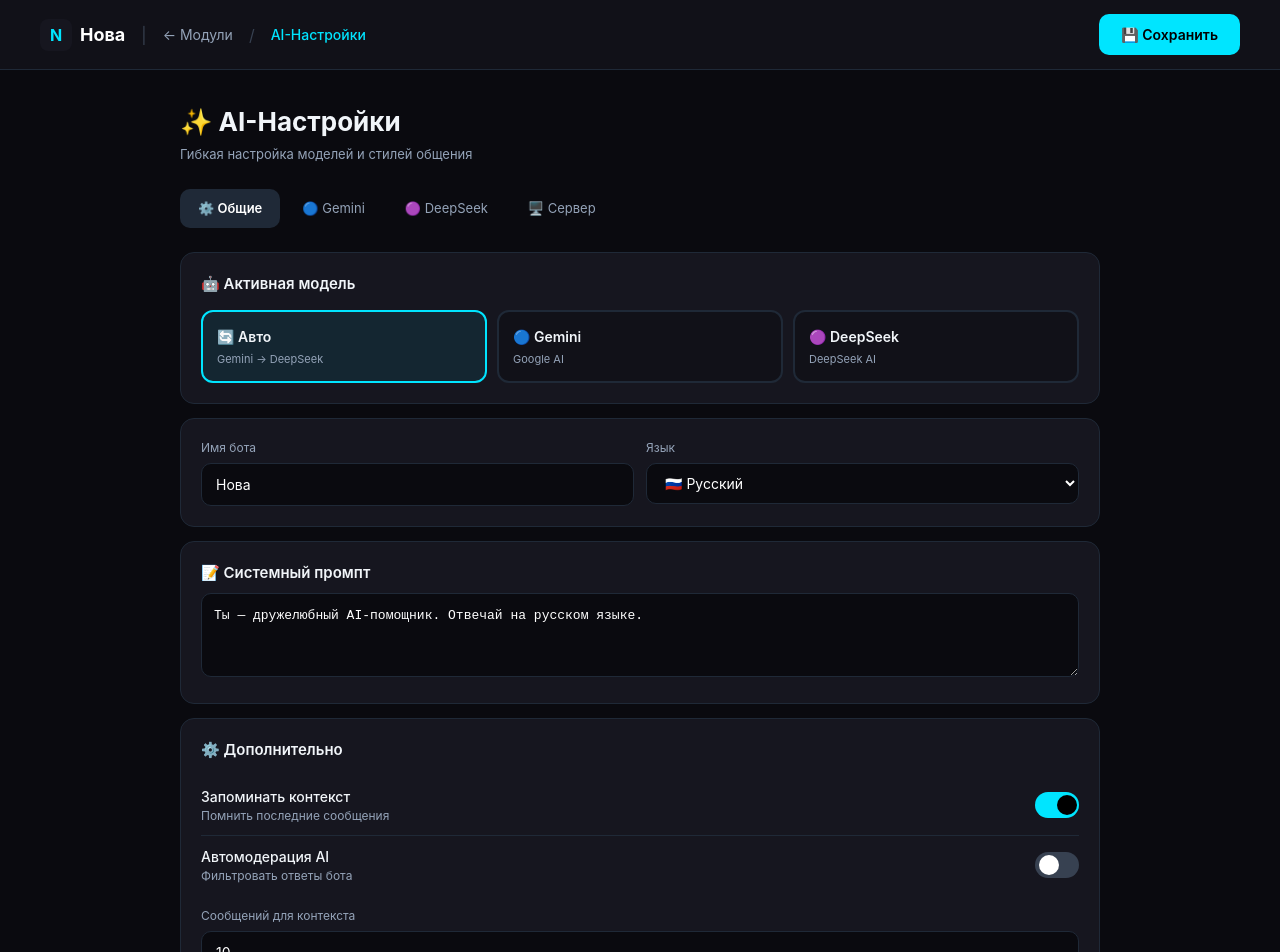
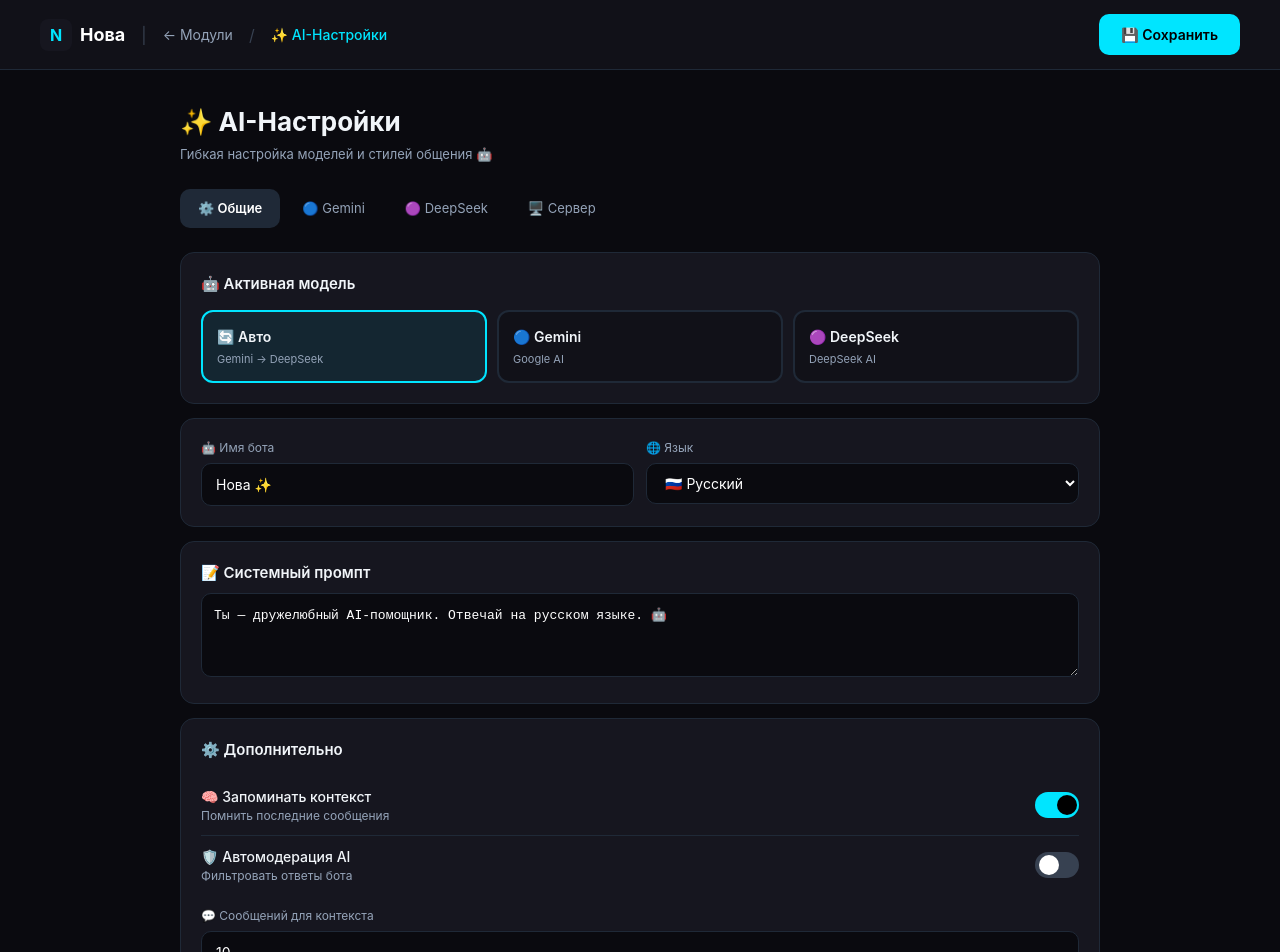
Before and after one commit to R4YDMOND/nova-bot, a Next.js app in the folder frontend/: page /dashboard/ai in a window 1280 px wide. Shown: the top 952 px of the page. Built offline with nearby package versions, Linux system fonts and the light colour scheme.

Commit message:
Update page.tsx

```diff
--- a/frontend/src/app/dashboard/ai/page.tsx
+++ b/frontend/src/app/dashboard/ai/page.tsx
@@ -1,11 +1,21 @@
 "use client"
 
-import { useState, useEffect } from 'react'
+import { useState } from 'react'
+
+// Защита от краша, эмодзи и спецсимволов
+const sanitize = (text: string): string => {
+  if (!text) return ''
+  return text
+    .replace(/[\u0000-\u001F]/g, '')
+    .replace(/[\u200B-\u200D]/g, '')
+    .replace(/[\uFEFF]/g, '')
+    .trim()
+}
 
 export default function AIPage() {
   const [settings, setSettings] = useState({
     // Основные
-    botName: 'Нова',
+    botName: 'Нова ✨',
     language: 'ru',
     activeModel: 'auto',
 
@@ -24,8 +34,8 @@ export default function AIPage() {
     // Общие
     useContext: true,
     contextMessages: 10,
-    systemPrompt: 'Ты — дружелюбный AI-помощник. Отвечай на русском языке.',
-    forbiddenTopics: 'политика, религия, NSFW',
+    systemPrompt: 'Ты — дружелюбный AI-помощник. Отвечай на русском языке. 🤖',
+    forbiddenTopics: 'политика, религия, NSFW 🚫',
     autoModeration: false,
 
     // Привязка к серверу
@@ -74,7 +84,7 @@ export default function AIPage() {
           <span style={{ color: '#374151' }}>|</span>
           <a href="/dashboard/modules" style={{ color: '#94A3B8', textDecoration: 'none', fontSize: '14px' }}>← Модули</a>
           <span style={{ color: '#374151' }}>/</span>
-          <span style={{ color: '#00E5FF', fontSize: '14px', fontWeight: '500' }}>AI-Настройки</span>
+          <span style={{ color: '#00E5FF', fontSize: '14px', fontWeight: '500' }}>✨ AI-Настройки</span>
         </div>
         <button onClick={save} style={{
           padding: '10px 22px', background: saved ? '#22C55E' : '#00E5FF', color: '#000',
@@ -86,7 +96,7 @@ export default function AIPage() {
       <main style={{ padding: '32px 40px', maxWidth: '1000px', margin: '0 auto' }}>
 
         <h1 style={{ fontSize: '26px', fontWeight: '700', marginBottom: '4px' }}>✨ AI-Настройки</h1>
-        <p style={{ color: '#94A3B8', fontSize: '13px', marginBottom: '24px' }}>Гибкая настройка моделей и стилей общения</p>
+        <p style={{ color: '#94A3B8', fontSize: '13px', marginBottom: '24px' }}>Гибкая настройка моделей и стилей общения 🤖</p>
 
         {/* Tabs */}
         <div style={{ display: 'flex', gap: '4px', marginBottom: '24px' }}>
@@ -102,7 +112,7 @@ export default function AIPage() {
               color: activeTab === tab.id ? '#FFF' : '#94A3B8',
               fontWeight: activeTab === tab.id ? '600' : '400',
               cursor: 'pointer', fontSize: '13px', transition: 'all 0.15s'
-            }}>{tab.label}</button>
+            }}>{sanitize(tab.label)}</button>
           ))}
         </div>
 
@@ -125,8 +135,8 @@ export default function AIPage() {
                     border: `2px solid ${settings.activeModel === m.value ? '#00E5FF' : '#1F2937'}`,
                     transition: 'all 0.2s'
                   }}>
-                    <div style={{ fontWeight: '600', fontSize: '14px', marginBottom: '4px' }}>{m.label}</div>
-                    <div style={{ fontSize: '11px', color: '#94A3B8' }}>{m.desc}</div>
+                    <div style={{ fontWeight: '600', fontSize: '14px', marginBottom: '4px' }}>{sanitize(m.label)}</div>
+                    <div style={{ fontSize: '11px', color: '#94A3B8' }}>{sanitize(m.desc)}</div>
                   </div>
                 ))}
               </div>
@@ -135,12 +145,12 @@ export default function AIPage() {
             {/* Имя и язык */}
             <div style={{ background: '#16161F', borderRadius: '14px', padding: '20px', border: '1px solid #1F2937', display: 'grid', gridTemplateColumns: '1fr 1fr', gap: '12px' }}>
               <div>
-                <label style={{ fontSize: '12px', color: '#94A3B8', display: 'block', marginBottom: '6px' }}>Имя бота</label>
-                <input type="text" value={settings.botName} onChange={(e) => update('botName', e.target.value)}
+                <label style={{ fontSize: '12px', color: '#94A3B8', display: 'block', marginBottom: '6px' }}>🤖 Имя бота</label>
+                <input type="text" value={sanitize(settings.botName)} onChange={(e) => update('botName', e.target.value)}
                   style={{ width: '100%', padding: '10px 14px', background: '#0A0A0F', border: '1px solid #1F2937', borderRadius: '10px', color: '#FFF', fontSize: '14px', outline: 'none', boxSizing: 'border-box' }} />
               </div>
               <div>
-                <label style={{ fontSize: '12px', color: '#94A3B8', display: 'block', marginBottom: '6px' }}>Язык</label>
+                <label style={{ fontSize: '12px', color: '#94A3B8', display: 'block', marginBottom: '6px' }}>🌐 Язык</label>
                 <select value={settings.language} onChange={(e) => update('language', e.target.value)}
                   style={{ width: '100%', padding: '10px 14px', background: '#0A0A0F', border: '1px solid #1F2937', borderRadius: '10px', color: '#FFF', fontSize: '14px', cursor: 'pointer' }}>
                   <option value="ru">🇷🇺 Русский</option>
@@ -152,7 +162,7 @@ export default function AIPage() {
             {/* Системный промпт */}
             <div style={{ background: '#16161F', borderRadius: '14px', padding: '20px', border: '1px solid #1F2937' }}>
               <h3 style={{ fontSize: '15px', fontWeight: '600', marginBottom: '8px' }}>📝 Системный промпт</h3>
-              <textarea value={settings.systemPrompt} onChange={(e) => update('systemPrompt', e.target.value)} rows={3}
+              <textarea value={sanitize(settings.systemPrompt)} onChange={(e) => update('systemPrompt', e.target.value)} rows={3}
                 style={{ width: '100%', padding: '12px', background: '#0A0A0F', border: '1px solid #1F2937', borderRadius: '10px', color: '#FFF', fontSize: '13px', outline: 'none', resize: 'vertical', boxSizing: 'border-box', fontFamily: 'monospace' }} />
             </div>
 
@@ -160,13 +170,13 @@ export default function AIPage() {
             <div style={{ background: '#16161F', borderRadius: '14px', padding: '20px', border: '1px solid #1F2937' }}>
               <h3 style={{ fontSize: '15px', fontWeight: '600', marginBottom: '14px' }}>⚙️ Дополнительно</h3>
               {[
-                { key: 'useContext', label: 'Запоминать контекст', desc: 'Помнить последние сообщения' },
-                { key: 'autoModeration', label: 'Автомодерация AI', desc: 'Фильтровать ответы бота' },
+                { key: 'useContext', label: '🧠 Запоминать контекст', desc: 'Помнить последние сообщения' },
+                { key: 'autoModeration', label: '🛡️ Автомодерация AI', desc: 'Фильтровать ответы бота' },
               ].map((item, i) => (
                 <div key={i} style={{ display: 'flex', justifyContent: 'space-between', alignItems: 'center', padding: '10px 0', borderBottom: i === 0 ? '1px solid #1F2937' : 'none' }}>
                   <div>
-                    <div style={{ fontSize: '14px', fontWeight: '500' }}>{item.label}</div>
-                    <div style={{ fontSize: '12px', color: '#94A3B8' }}>{item.desc}</div>
+                    <div style={{ fontSize: '14px', fontWeight: '500' }}>{sanitize(item.label)}</div>
+                    <div style={{ fontSize: '12px', color: '#94A3B8' }}>{sanitize(item.desc)}</div>
                   </div>
                   <div onClick={() => toggle(item.key)} style={{ width: '44px', height: '26px', background: settings[item.key as keyof typeof settings] ? '#00E5FF' : '#374151', borderRadius: '26px', cursor: 'pointer', position: 'relative' }}>
                     <div style={{ position: 'absolute', height: '20px', width: '20px', left: settings[item.key as keyof typeof settings] ? '22px' : '4px', top: '3px', background: settings[item.key as keyof typeof settings] ? '#000' : '#FFF', borderRadius: '50%', transition: '0.25s' }} />
@@ -175,7 +185,7 @@ export default function AIPage() {
               ))}
               {settings.useContext && (
                 <div style={{ marginTop: '12px' }}>
-                  <label style={{ fontSize: '12px', color: '#94A3B8', display: 'block', marginBottom: '6px' }}>Сообщений для контекста</label>
+                  <label style={{ fontSize: '12px', color: '#94A3B8', display: 'block', marginBottom: '6px' }}>💬 Сообщений для контекста</label>
                   <input type="number" value={settings.contextMessages} onChange={(e) => update('contextMessages', parseInt(e.target.value) || 10)}
                     style={{ width: '100%', padding: '10px 14px', background: '#0A0A0F', border: '1px solid #1F2937', borderRadius: '10px', color: '#FFF', fontSize: '14px', outline: 'none', boxSizing: 'border-box' }} />
                 </div>
@@ -200,7 +210,7 @@ export default function AIPage() {
                 <>
                   <div style={{ marginBottom: '16px' }}>
                     <div style={{ display: 'flex', justifyContent: 'space-between', marginBottom: '6px' }}>
-                      <span style={{ fontSize: '13px', color: '#94A3B8' }}>Температура</span>
+                      <span style={{ fontSize: '13px', color: '#94A3B8' }}>🌡️ Температура</span>
                       <span style={{ color: '#3B82F6', fontWeight: '600' }}>{settings.geminiTemperature}</span>
                     </div>
                     <input type="range" min="0" max="1" step="0.1" value={settings.geminiTemperature}
@@ -217,16 +227,16 @@ export default function AIPage() {
                         border: `2px solid ${settings.geminiStyle === style.value ? '#3B82F6' : '#1F2937'}`,
                         transition: 'all 0.2s'
                       }}>
-                        <div style={{ fontWeight: '600', fontSize: '14px' }}>{style.label}</div>
-                        <div style={{ fontSize: '12px', color: '#94A3B8' }}>{style.desc}</div>
+                        <div style={{ fontWeight: '600', fontSize: '14px' }}>{sanitize(style.label)}</div>
+                        <div style={{ fontSize: '12px', color: '#94A3B8' }}>{sanitize(style.desc)}</div>
                       </div>
                     ))}
                   </div>
 
                   <div style={{ marginTop: '16px' }}>
-                    <label style={{ fontSize: '12px', color: '#94A3B8', display: 'block', marginBottom: '6px' }}>Кастомный промпт для Gemini</label>
-                    <textarea value={settings.geminiCustomPrompt} onChange={(e) => update('geminiCustomPrompt', e.target.value)} rows={2}
-                      placeholder="Дополнительные инструкции для Gemini..."
+                    <label style={{ fontSize: '12px', color: '#94A3B8', display: 'block', marginBottom: '6px' }}>📝 Кастомный промпт для Gemini</label>
+                    <textarea value={sanitize(settings.geminiCustomPrompt)} onChange={(e) => update('geminiCustomPrompt', e.target.value)} rows={2}
+                      placeholder="Дополнительные инструкции..."
                       style={{ width: '100%', padding: '10px', background: '#0A0A0F', border: '1px solid #1F2937', borderRadius: '10px', color: '#FFF', fontSize: '13px', outline: 'none', resize: 'vertical', boxSizing: 'border-box', fontFamily: 'monospace' }} />
                   </div>
                 </>
@@ -251,7 +261,7 @@ export default function AIPage() {
                 <>
                   <div style={{ marginBottom: '16px' }}>
                     <div style={{ display: 'flex', justifyContent: 'space-between', marginBottom: '6px' }}>
-                      <span style={{ fontSize: '13px', color: '#94A3B8' }}>Температура</span>
+                      <span style={{ fontSize: '13px', color: '#94A3B8' }}>🌡️ Температура</span>
                       <span style={{ color: '#A855F7', fontWeight: '600' }}>{settings.deepseekTemperature}</span>
                     </div>
                     <input type="range" min="0" max="1" step="0.1" value={settings.deepseekTemperature}
@@ -268,16 +278,16 @@ export default function AIPage() {
                         border: `2px solid ${settings.deepseekStyle === style.value ? '#A855F7' : '#1F2937'}`,
                         transition: 'all 0.2s'
                       }}>
-                        <div style={{ fontWeight: '600', fontSize: '14px' }}>{style.label}</div>
-                        <div style={{ fontSize: '12px', color: '#94A3B8' }}>{style.desc}</div>
+                        <div style={{ fontWeight: '600', fontSize: '14px' }}>{sanitize(style.label)}</div>
+                        <div style={{ fontSize: '12px', color: '#94A3B8' }}>{sanitize(style.desc)}</div>
                       </div>
                     ))}
                   </div>
 
                   <div style={{ marginTop: '16px' }}>
-                    <label style={{ fontSize: '12px', color: '#94A3B8', display: 'block', marginBottom: '6px' }}>Кастомный промпт для DeepSeek</label>
-                    <textarea value={settings.deepseekCustomPrompt} onChange={(e) => update('deepseekCustomPrompt', e.target.value)} rows={2}
-                      placeholder="Дополнительные инструкции для DeepSeek..."
+                    <label style={{ fontSize: '12px', color: '#94A3B8', display: 'block', marginBottom: '6px' }}>📝 Кастомный промпт для DeepSeek</label>
+                    <textarea value={sanitize(settings.deepseekCustomPrompt)} onChange={(e) => update('deepseekCustomPrompt', e.target.value)} rows={2}
+                      placeholder="Дополнительные инструкции..."
                       style={{ width: '100%', padding: '10px', background: '#0A0A0F', border: '1px solid #1F2937', borderRadius: '10px', color: '#FFF', fontSize: '13px', outline: 'none', resize: 'vertical', boxSizing: 'border-box', fontFamily: 'monospace' }} />
                   </div>
                 </>
@@ -290,7 +300,6 @@ export default function AIPage() {
         {activeTab === 'server' && (
           <div style={{ display: 'flex', flexDirection: 'column', gap: '14px' }}>
 
-            {/* Платформа и название */}
             <div style={{ background: '#16161F', borderRadius: '14px', padding: '20px', border: '1px solid #1F2937' }}>
               <h3 style={{ fontSize: '15px', fontWeight: '600', marginBottom: '16px' }}>🖥️ Привязка к серверу</h3>
 
@@ -305,7 +314,7 @@ export default function AIPage() {
                 </div>
                 <div>
                   <label style={{ fontSize: '12px', color: '#94A3B8', display: 'block', marginBottom: '6px' }}>Название сервера/группы</label>
-                  <input type="text" value={settings.serverName} onChange={(e) => update('serverName', e.target.value)}
+                  <input type="text" value={sanitize(settings.serverName)} onChange={(e) => update('serverName', e.target.value)}
                     placeholder="Phoenix Gaming"
                     style={{ width: '100%', padding: '10px 14px', background: '#0A0A0F', border: '1px solid #1F2937', borderRadius: '10px', color: '#FFF', fontSize: '14px', outline: 'none', boxSizing: 'border-box' }} />
                 </div>
@@ -321,11 +330,11 @@ export default function AIPage() {
 
               <div style={{ display: 'grid', gridTemplateColumns: 'repeat(4, 1fr)', gap: '12px', marginBottom: '16px' }}>
                 {[
-                  { id: 'nova', icon: 'N', label: 'Нова', color: '#00E5FF', bg: '#0A0A0F' },
+                  { id: 'nova', icon: 'N', label: 'Нова ✨', color: '#00E5FF', bg: '#0A0A0F' },
                   { id: 'star', icon: '⭐', label: 'Звезда', color: '#F59E0B', bg: '#0A0A0F' },
                   { id: 'robot', icon: '🤖', label: 'Робот', color: '#3B82F6', bg: '#0A0A0F' },
                   { id: 'cat', icon: '🐱', label: 'Кот', color: '#EC4899', bg: '#0A0A0F' },
-                  { id: 'fox', icon: '🦊', label: 'Лис', color: '#F97316', bg: '#0A0A0F' },
+                  { id: 'fox', icon: '🦊', label: 'Лис 🦊', color: '#F97316', bg: '#0A0A0F' },
                   { id: 'dragon', icon: '🐉', label: 'Дракон', color: '#EF4444', bg: '#0A0A0F' },
                   { id: 'crystal', icon: '💎', label: 'Кристалл', color: '#A855F7', bg: '#0A0A0F' },
                   { id: 'fire', icon: '🔥', label: 'Огонь', color: '#F59E0B', bg: '#0A0A0F' },
@@ -342,7 +351,7 @@ export default function AIPage() {
                       justifyContent: 'center', fontSize: '26px', margin: '0 auto 8px',
                       border: `2px solid ${avatar.color}40`
                     }}>{avatar.icon}</div>
-                    <div style={{ fontSize: '11px', fontWeight: '500' }}>{avatar.label}</div>
+                    <div style={{ fontSize: '11px', fontWeight: '500' }}>{sanitize(avatar.label)}</div>
                   </div>
                 ))}
               </div>
@@ -351,7 +360,7 @@ export default function AIPage() {
                 <label style={{ fontSize: '12px', color: '#94A3B8', display: 'block', marginBottom: '6px' }}>
                   Или укажите свой URL аватара
                 </label>
-                <input type="text" value={settings.avatarUrl} onChange={(e) => update('avatarUrl', e.target.value)}
+                <input type="text" value={sanitize(settings.avatarUrl)} onChange={(e) => update('avatarUrl', e.target.value)}
                   placeholder="https://example.com/avatar.png"
                   style={{ width: '100%', padding: '10px 14px', background: '#0A0A0F', border: '1px solid #1F2937', borderRadius: '10px', color: '#FFF', fontSize: '14px', outline: 'none', boxSizing: 'border-box' }} />
               </div>
@@ -378,16 +387,16 @@ export default function AIPage() {
                      settings.avatarStyle === 'fire' ? '🔥' : 'N'}
                   </div>
                   <div>
-                    <div style={{ fontWeight: '600', fontSize: '13px' }}>{settings.botName}</div>
+                    <div style={{ fontWeight: '600', fontSize: '13px' }}>{sanitize(settings.botName)}</div>
                     <div style={{ fontSize: '11px', color: '#94A3B8' }}>
-                      {settings.platform === 'VK' ? 'ВКонтакте' : 'Lolka'} • {settings.serverName || 'Сервер'}
+                      {settings.platform === 'VK' ? 'ВКонтакте' : 'Lolka'} • {sanitize(settings.serverName) || 'Сервер'}
                     </div>
                   </div>
                 </div>
                 <div style={{ fontSize: '13px', color: '#94A3B8', fontStyle: 'italic', padding: '8px 12px', background: '#0A0A0F', borderRadius: '8px' }}>
                   {settings.platform === 'VK'
-                    ? `«Привет, подписчики ${settings.serverName || 'нашего паблика'}! ${settings.botName} на связи!»`
-                    : `«Всем привет с сервера ${settings.serverName || 'Lolka'}! Я ${settings.botName}, ваш помощник!»`
+                    ? `«Привет, подписчики ${sanitize(settings.serverName) || 'нашего паблика'}! ${sanitize(settings.botName)} на связи!»`
+                    : `«Всем привет с сервера ${sanitize(settings.serverName) || 'Lolka'}! Я ${sanitize(settings.botName)}, ваш помощник!»`
                   }
                 </div>
               </div>
```
